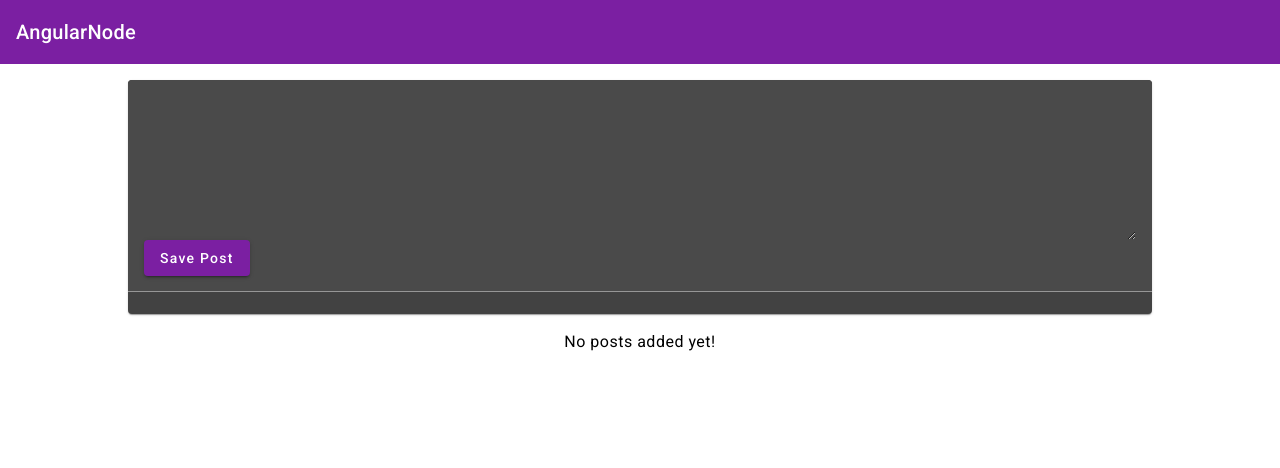
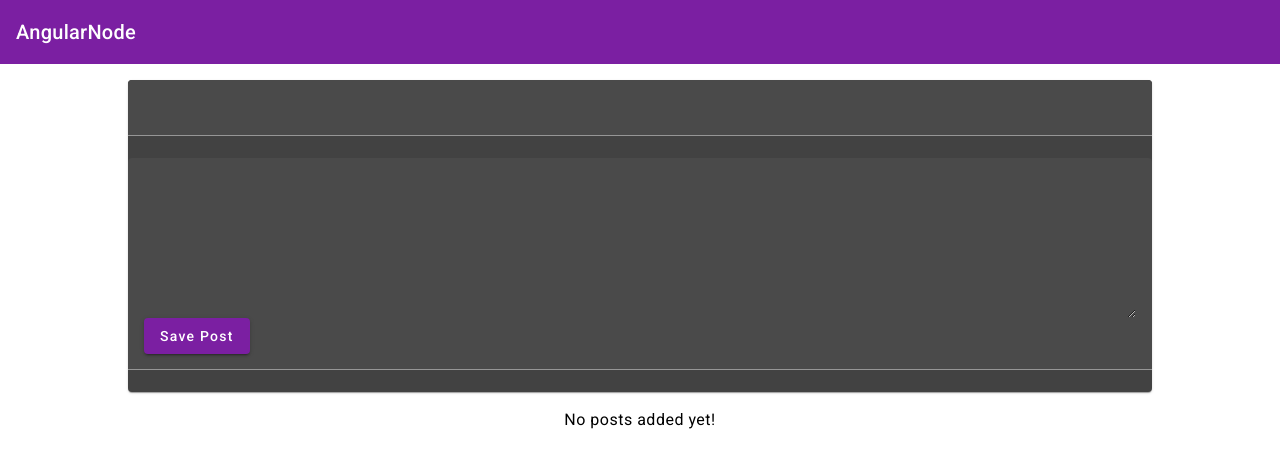
Before and after one commit to michal-1994/angular-node, an Angular app: page / in a window 1280 px wide. Shown: the top 468 px of the page. Built offline with nearby package versions, Linux system fonts and the light colour scheme.

Commit message:
creating posts with property and event binding

```diff
--- a/src/app/app.component.html
+++ b/src/app/app.component.html
@@ -1,5 +1,5 @@
 <app-header></app-header>
 <main>
-  <app-post-create></app-post-create>
-  <app-post-list></app-post-list>
+  <app-post-create (postCreated)="onPostAdded($event)"></app-post-create>
+  <app-post-list [posts]="storedPosts"></app-post-list>
 </main>
--- a/src/app/app.component.ts
+++ b/src/app/app.component.ts
@@ -3,8 +3,12 @@
 @Component({
   selector: 'app-root',
   templateUrl: './app.component.html',
-  styleUrls: ['./app.component.css']
+  styleUrls: ['./app.component.css'],
 })
 export class AppComponent {
-  title = 'AngularNode';
+  storedPosts = [];
+
+  onPostAdded(post) {
+    this.storedPosts.push(post);
+  }
 }
--- a/src/app/posts/post-create/post-create.component.html
+++ b/src/app/posts/post-create/post-create.component.html
@@ -1,6 +1,11 @@
 <mat-card>
   <mat-form-field>
-    <textarea matInput rows="6" [(ngModel)]="enteredValue"></textarea>
-    <button mat-raised-button color="primary" (click)="onAddPost()">Save Post</button>
+    <input matInput type="text" [(ngModel)]="enteredTitle" />
+  </mat-form-field>
+  <mat-form-field>
+    <textarea matInput rows="6" [(ngModel)]="enteredContent"></textarea>
+    <button mat-raised-button color="primary" (click)="onAddPost()">
+      Save Post
+    </button>
   </mat-form-field>
 </mat-card>
--- a/src/app/posts/post-create/post-create.component.ts
+++ b/src/app/posts/post-create/post-create.component.ts
@@ -1,4 +1,4 @@
-import { Component } from '@angular/core';
+import { Component, EventEmitter, Output } from '@angular/core';
 
 @Component({
   selector: 'app-post-create',
@@ -6,10 +6,13 @@
   styleUrls: ['./post-create.component.css'],
 })
 export class PostCreateComponent {
-  enteredValue = '';
-  newPost = 'No content';
+  enteredTitle = '';
+  enteredContent = '';
+
+  @Output() postCreated = new EventEmitter();
 
   onAddPost() {
-    this.newPost = this.enteredValue;
+    const post = { title: this.enteredTitle, content: this.enteredContent };
+    this.postCreated.emit(post);
   }
 }
--- a/src/app/posts/post-list/post-list.component.ts
+++ b/src/app/posts/post-list/post-list.component.ts
@@ -1,4 +1,4 @@
-import { Component } from '@angular/core';
+import { Component, Input } from '@angular/core';
 
 @Component({
   selector: 'app-post-list',
@@ -6,20 +6,5 @@
   styleUrls: ['./post-list.component.css'],
 })
 export class PostListComponent {
-  posts = [];
-
-  // posts = [
-  //   {
-  //     title: 'First Post',
-  //     content: 'First Post Content',
-  //   },
-  //   {
-  //     title: 'Second Post',
-  //     content: 'Second Post Content',
-  //   },
-  //   {
-  //     title: 'Third Post',
-  //     content: 'Third Post Content',
-  //   },
-  // ];
+  @Input() posts = [];
 }
```
